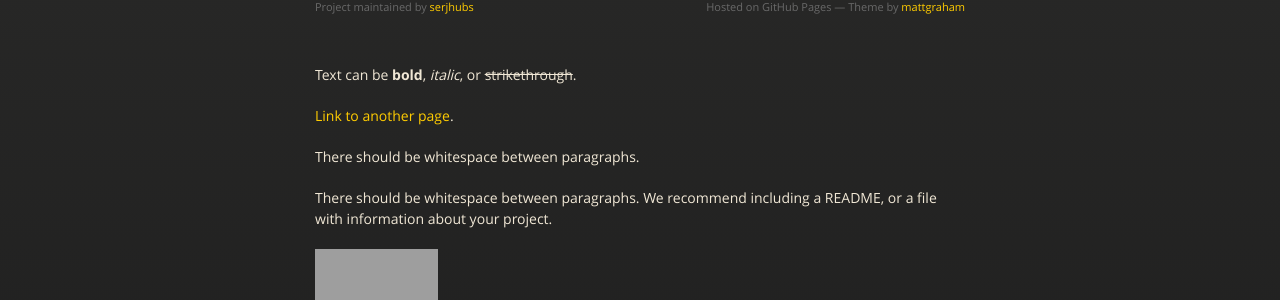
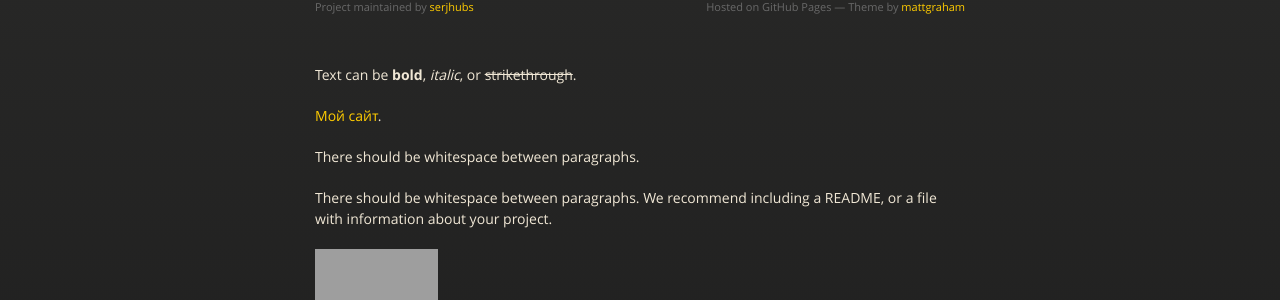
Before and after one commit to serjhubs/Resume, a Jekyll site: the page built from index.md, in a window 1280 px wide and 900 px high. Shown: the part 207-507 px from the top of the window. Built offline with Jekyll 4.4.1, drawn with Linux system fonts in a browser that asks for light colours; grey boxes are pictures that could not be loaded.

Commit message:
Update index.md

```diff
--- a/index.md
+++ b/index.md
@@ -4,7 +4,7 @@ layout: default
 
 Text can be **bold**, _italic_, or ~~strikethrough~~.
 
-[Link to another page](./another-page.html).
+[Мой сайт](./another-page.html).
 
 There should be whitespace between paragraphs.
 
```
